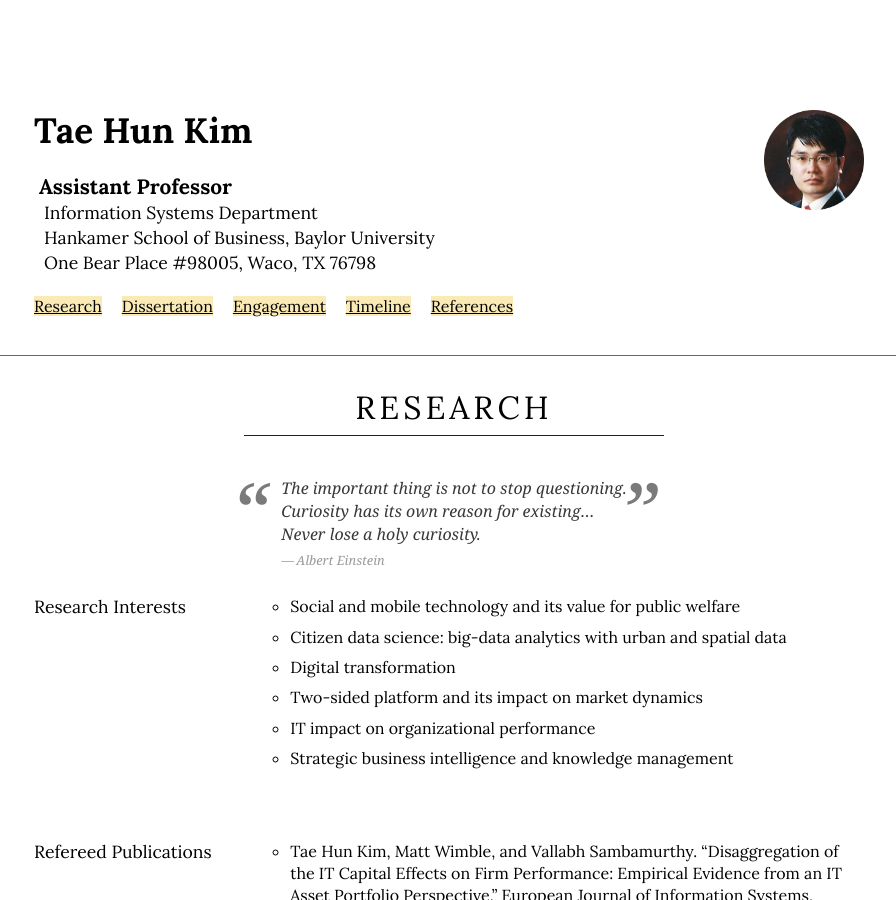
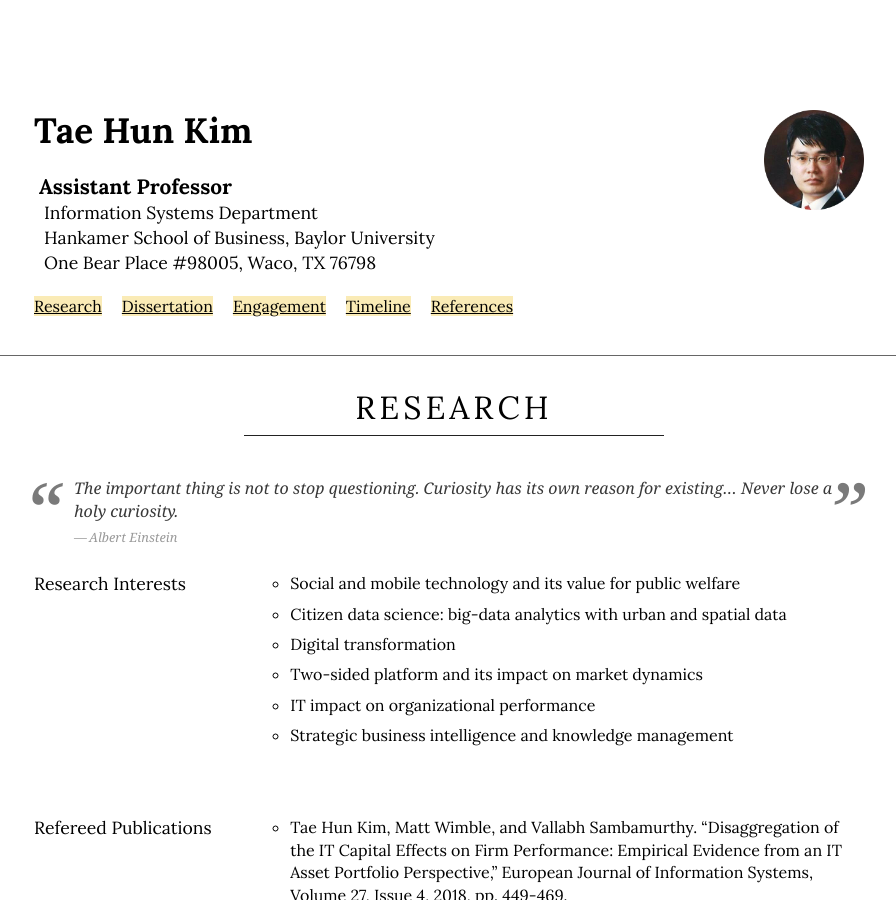
Before and after one commit to istaehun/taehun, a Jekyll site: the page built from index.html, in a window 1280 px wide and 900 px high. Shown: the whole window, without its empty margins (186-1082 px from the left). Built offline with Jekyll 4.4.1, drawn with Linux system fonts in a browser that asks for light colours; nearby versions of some CDN libraries.

```diff
--- a/_data/blockquote.yml
+++ b/_data/blockquote.yml
@@ -1,7 +1,7 @@
 research:
   comment: >
-    The important thing is not to stop questioning.<br/>
-    Curiosity has its own reason for existing…<br/>
+    The important thing is not to stop questioning.
+    Curiosity has its own reason for existing…
     Never lose a holy curiosity.
   cite: "Albert Einstein"
 engagement:
@@ -16,9 +16,9 @@ dissertation:
   cite: "Lawrence Peter “Yogi” Berra"
 timeline:
   comment: >
-    Yesterday is history,<br/>
-    tomorrow is a mystery,<br/>
-    today is a gift of God,<br/>
+    Yesterday is history,
+    tomorrow is a mystery,
+    today is a gift of God,
     which is why we call it the present.
   cite: "William Aloysius Keane"
 references:
```
